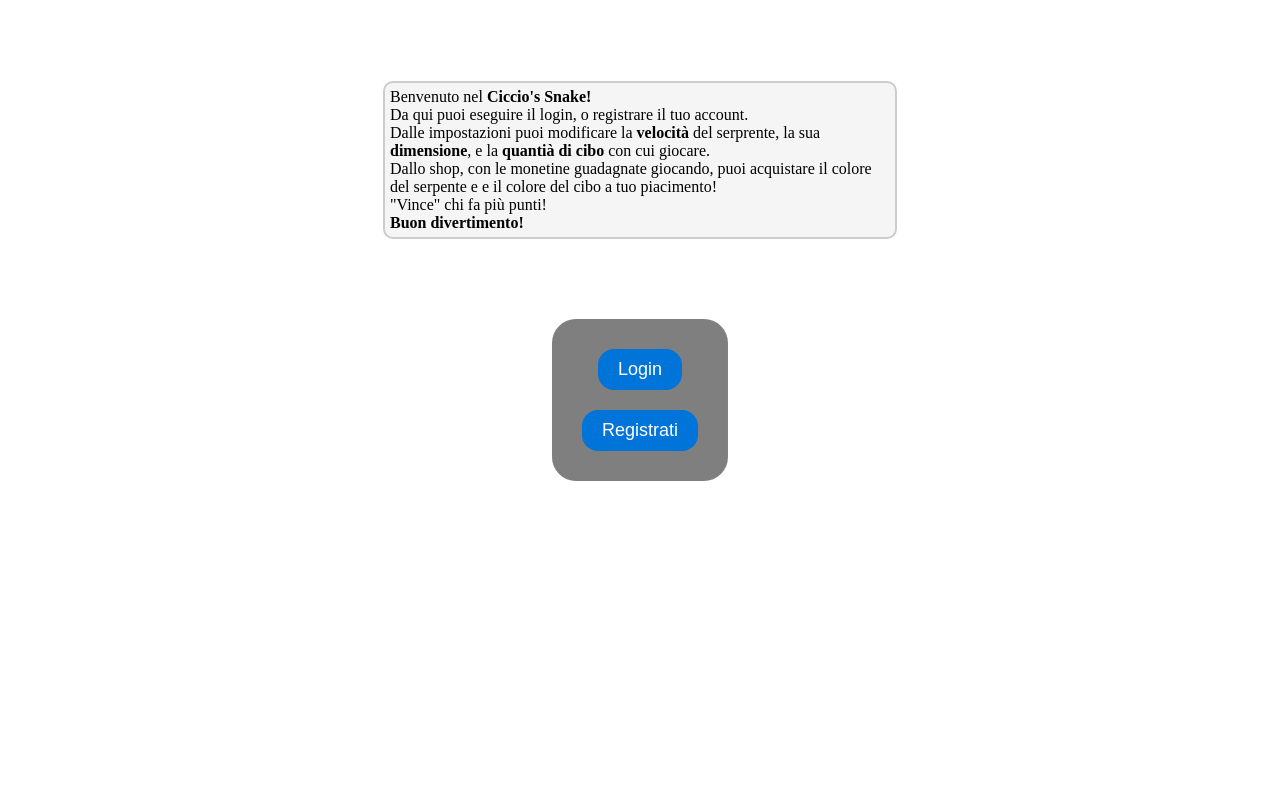
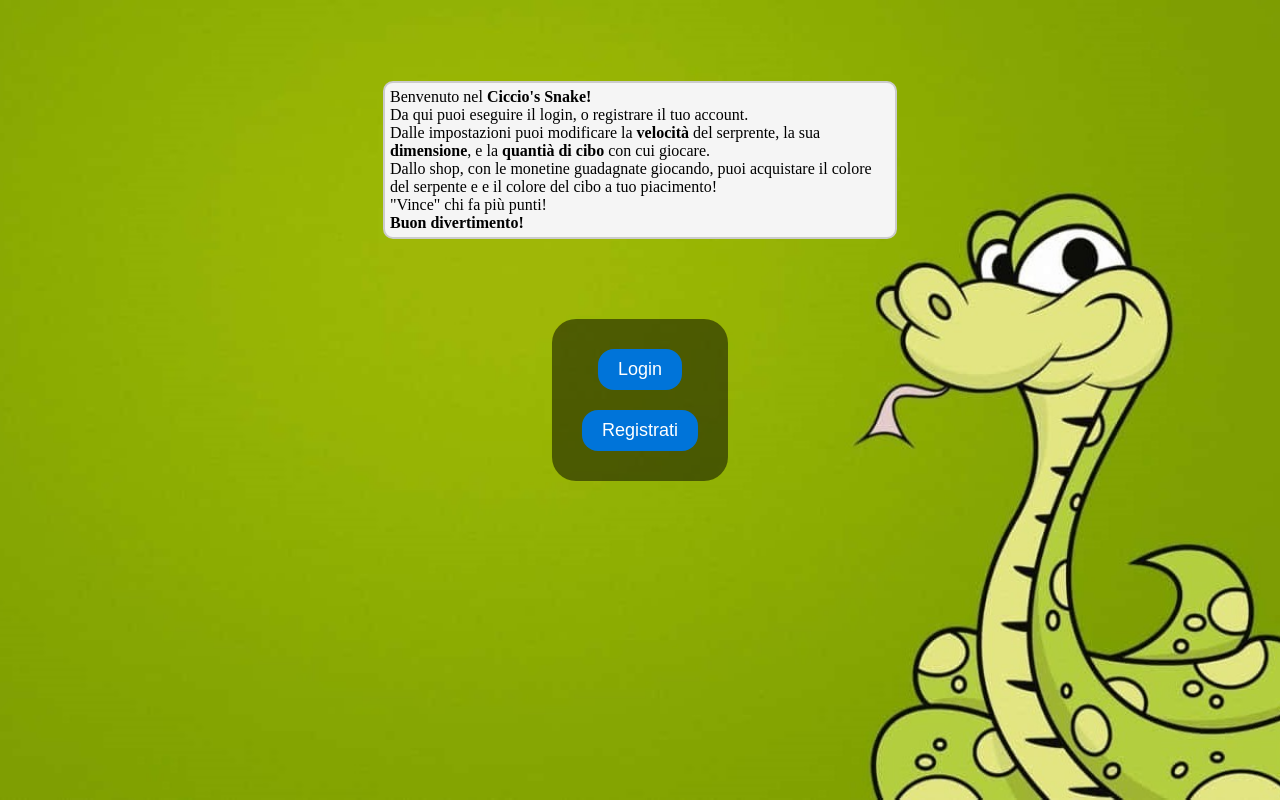
Before and after one commit to Frankesko/SnakeGame, a PHP site: page /index.html in a window 1280 px wide. Run offline with PHP 8.4, Linux system fonts and the light colour scheme; some libraries are stand-ins or nearby versions.

Commit message:
sfondo body

```diff
--- a/style.css
+++ b/style.css
@@ -72,6 +72,10 @@
 }
 
 body {
+    background-image: url('index-background.jpg');
+    background-size: cover;
+    background-position: center;
+    background-repeat: no-repeat;
     display: flex;
     justify-content: center;
     align-items: center;
```
Also changed, not shown: index-background.jpg (added).
